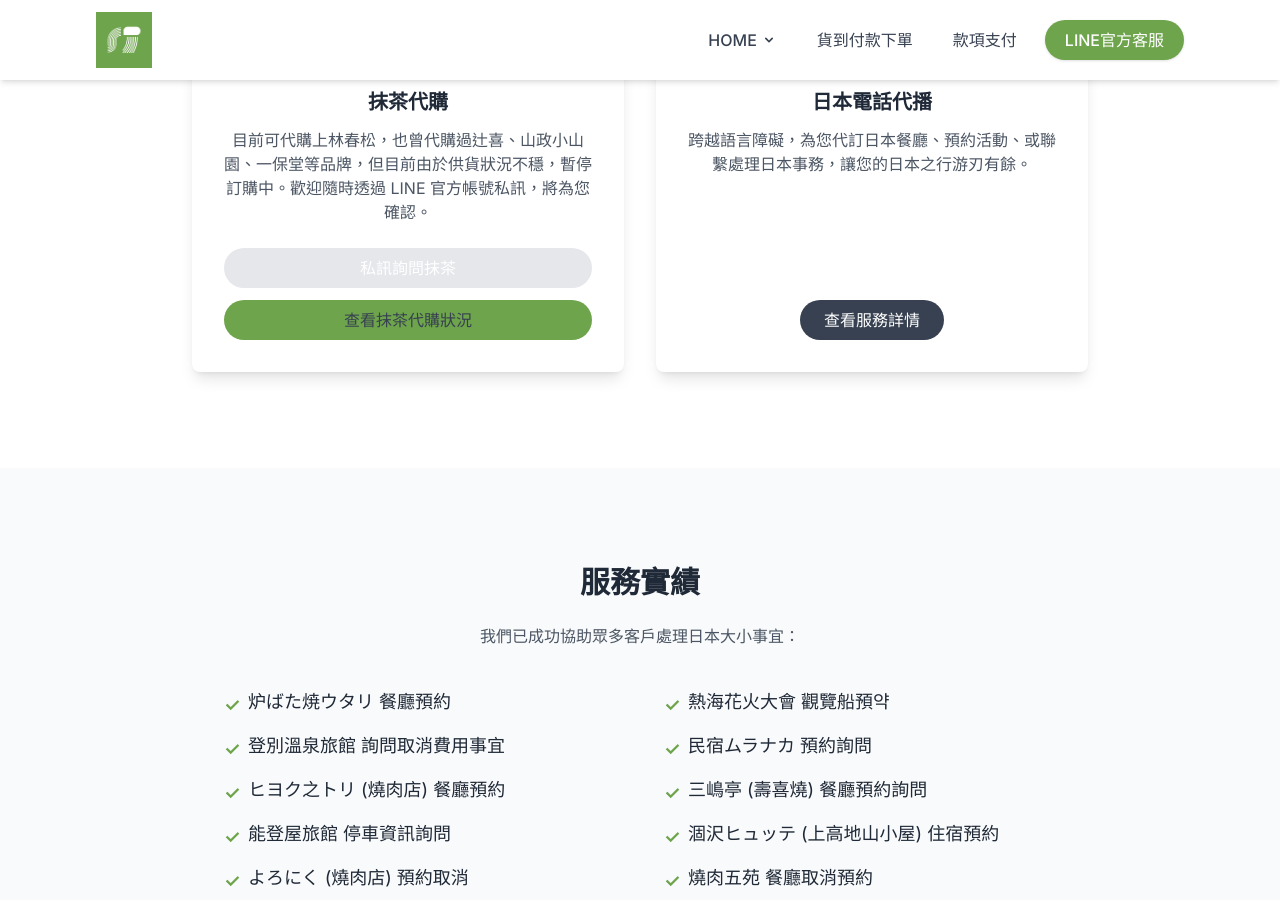
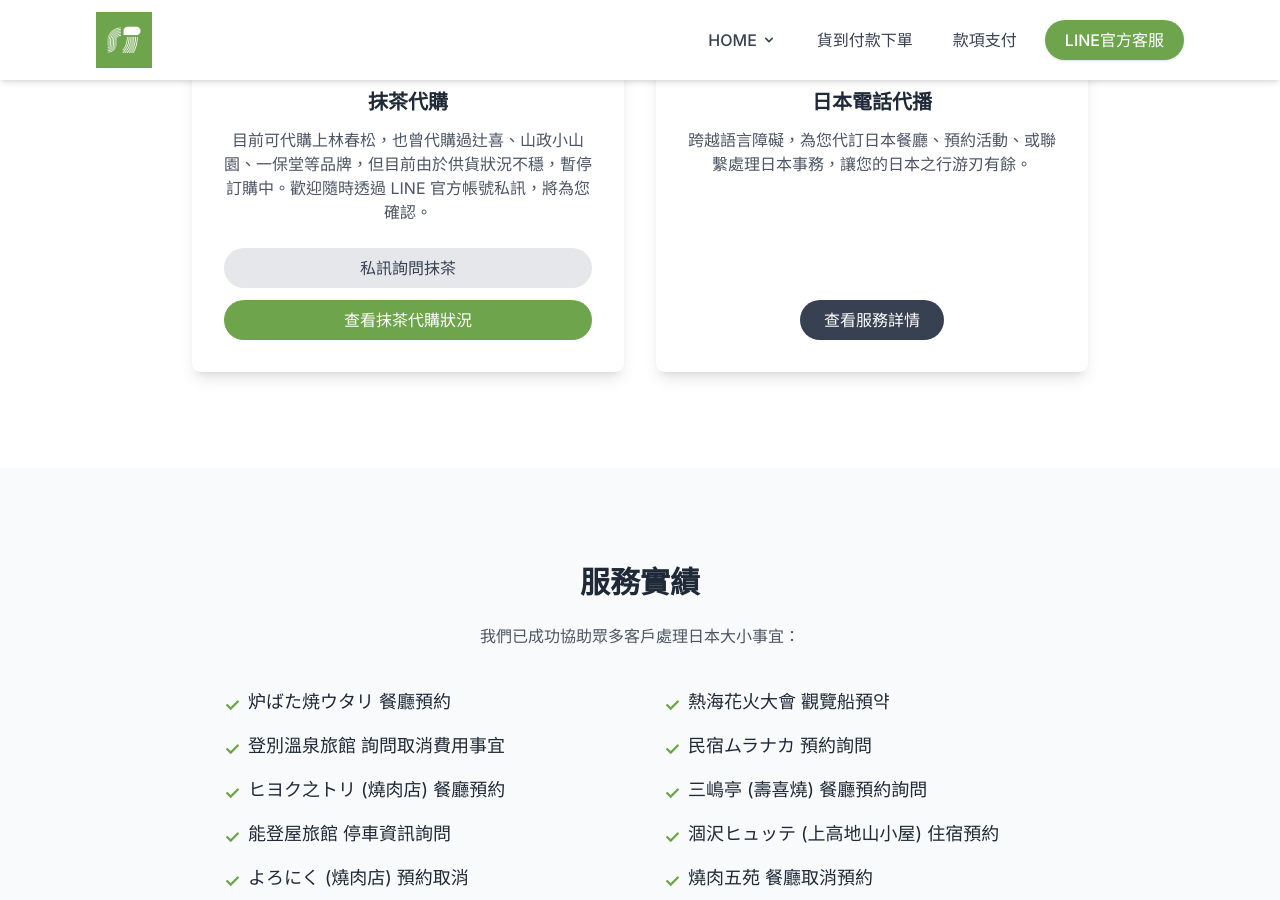
Before and after one commit to keicha2025/keicha, a Jekyll site: the page built from index.html, in a window 1280 px wide and 900 px high, scrolled down 1479 px. Built offline with Jekyll 4.4.1, drawn with Linux system fonts in a browser that asks for light colours; nearby versions of some CDN libraries.

Commit message:
Update index.html

```diff
--- a/index.html
+++ b/index.html
@@ -111,11 +111,11 @@ keywords: KEICHA, 日本茶, 日本代購, 抹茶, 抹茶代購, 上林春松,
                             目前可代購上林春松，也曾代購過辻喜、山政小山園、一保堂等品牌，但目前由於供貨狀況不穩，暫停訂購中。歡迎隨時透過 LINE 官方帳號私訊，將為您確認。
                         </p>
                         <div class="mt-auto flex flex-col gap-3"> <!-- 按鈕容器 -->
-                            <a href="https://lin.ee/QJU5mUO" target="_blank" rel="noopener noreferrer" class="inline-block bg-gray-200 text-white px-6 py-2 rounded-full font-medium hover:bg-opacity-90 transition duration-300">
+                            <a href="https://lin.ee/QJU5mUO" target="_blank" rel="noopener noreferrer" class="inline-block bg-gray-200 text-gray-700 px-6 py-2 rounded-full font-medium hover:bg-opacity-90 transition duration-300">
                                 私訊詢問抹茶
                             </a>
                             <!-- ★ 修正路徑 -->
-                            <a href="{{ site.baseurl }}/maccha.html" class="inline-block bg-brandGreen text-gray-700 px-6 py-2 rounded-full font-medium hover:bg-gray-300 transition duration-300">
+                            <a href="{{ site.baseurl }}/maccha.html" class="inline-block bg-brandGreen text-white px-6 py-2 rounded-full font-medium hover:bg-gray-300 transition duration-300">
                                 查看抹茶代購狀況
                             </a>
                         </div>
```
